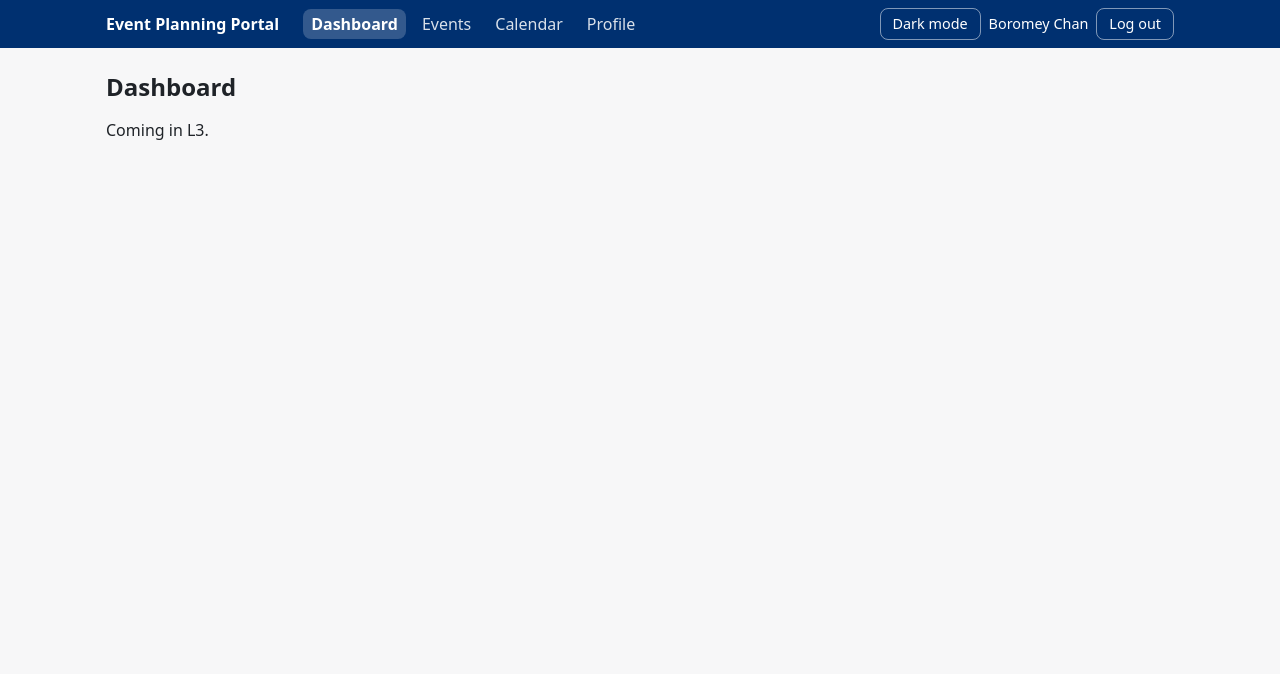
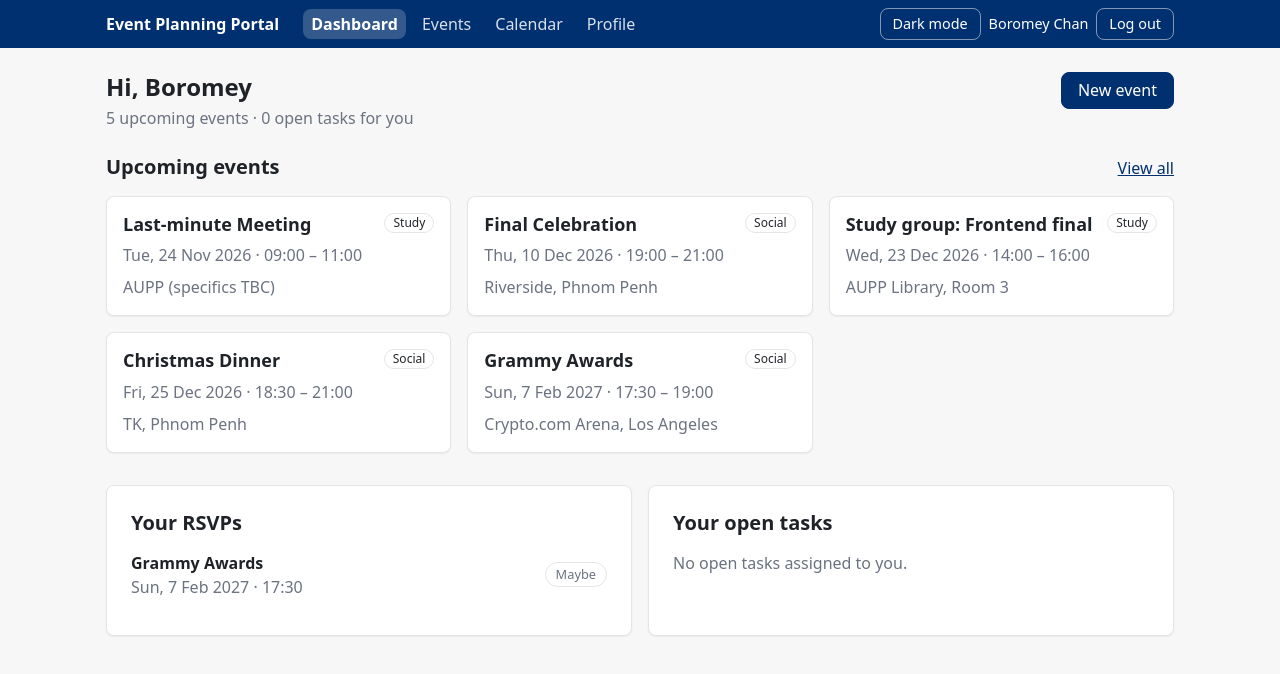
Before and after one commit to mengheapk/frontend-final-project, a React (Vite) app: page /login in a window 1280 px wide. Both pictures are taken after a click on the button "Boromey Chan". Shown: the top 674 px of the page. Built offline with nearby package versions, Linux system fonts and the light colour scheme.

Commit message:
add dashboard with upcoming events, RSVPs and open tasks

```diff
--- a/src/pages/DashboardPage.jsx
+++ b/src/pages/DashboardPage.jsx
@@ -1,11 +1,147 @@
+import { Link } from 'react-router-dom'
+import { differenceInCalendarDays, format, isBefore, parseISO, startOfToday } from 'date-fns'
+import EventCard from '../components/events/EventCard'
+import { useAuth } from '../context/AuthContext'
+import { useEvents } from '../context/EventsContext'
 import useDocumentTitle from '../hooks/useDocumentTitle'
+import styles from './DashboardPage.module.css'
+
+const STATUS_LABELS = { going: 'Going', maybe: 'Maybe', declined: "Can't go" }
+
+function byDateThenTime(a, b) {
+  if (a.date !== b.date) return a.date.localeCompare(b.date)
+  return a.startTime.localeCompare(b.startTime)
+}
+
+function formatDate(date) {
+  return format(parseISO(date), 'EEE, d MMM yyyy')
+}
 
 export default function DashboardPage() {
   useDocumentTitle('Dashboard')
+  const { currentUser } = useAuth()
+  const { events, updateTask } = useEvents()
+
+  const today = startOfToday()
+  const daysOverdue = (date) => differenceInCalendarDays(today, parseISO(date))
+  const isUpcoming = (event) => !isBefore(parseISO(event.date), today)
+
+  const upcoming = events.filter(isUpcoming).sort(byDateThenTime)
+  const nextEvents = upcoming.slice(0, 5)
+
+  const myRsvps = upcoming
+    .map((event) => ({ event, rsvp: event.rsvps.find((r) => r.userId === currentUser.id) }))
+    .filter((item) => item.rsvp)
+
+  const myTasks = events
+    .flatMap((event) =>
+      event.tasks
+        .filter((task) => task.assigneeId === currentUser.id && !task.done)
+        .map((task) => ({ task, event })),
+    )
+    .sort((a, b) => {
+      // Tasks with a due date first (soonest first), then tasks without one.
+      if (!a.task.dueDate) return 1
+      if (!b.task.dueDate) return -1
+      return a.task.dueDate.localeCompare(b.task.dueDate)
+    })
+
+  const firstName = currentUser.name.split(' ')[0]
+
   return (
     <section>
-      <h1>Dashboard</h1>
-      <p>Coming in L3.</p>
+      <div className={styles.header}>
+        <div>
+          <h1>Hi, {firstName}</h1>
+          <p className="text-muted">
+            {upcoming.length} upcoming {upcoming.length === 1 ? 'event' : 'events'} ·{' '}
+            {myTasks.length} open {myTasks.length === 1 ? 'task' : 'tasks'} for you
+          </p>
+        </div>
+        <Link to="/events/new" className="btn btn-primary">
+          New event
+        </Link>
+      </div>
+
+      <div className={styles.sectionHeader}>
+        <h2>Upcoming events</h2>
+        <Link to="/events">View all</Link>
+      </div>
+      {nextEvents.length === 0 ? (
+        <p className="text-muted">
+          No upcoming events. <Link to="/events/new">Create one</Link>.
+        </p>
+      ) : (
+        <div className={styles.eventGrid}>
+          {nextEvents.map((event) => (
+            <EventCard key={event.id} event={event} />
+          ))}
+        </div>
+      )}
+
+      <div className={styles.columns}>
+        <div className={`card ${styles.panel}`}>
+          <h2>Your RSVPs</h2>
+          {myRsvps.length === 0 ? (
+            <p className="text-muted">You haven&apos;t answered any upcoming invitations yet.</p>
+          ) : (
+            <ul className={styles.list}>
+              {myRsvps.map(({ event, rsvp }) => (
+                <li key={event.id} className={styles.item}>
+                  <div>
+                    <Link to={`/events/${event.id}`} className={styles.itemTitle}>
+                      {event.title}
+                    </Link>
+                    <p className="text-muted">
+                      {formatDate(event.date)} · {event.startTime}
+                    </p>
+                  </div>
+                  <span className={`${styles.badge} ${styles[rsvp.status]}`}>
+                    {STATUS_LABELS[rsvp.status]}
+                  </span>
+                </li>
+              ))}
+            </ul>
+          )}
+        </div>
+
+        <div className={`card ${styles.panel}`}>
+          <h2>Your open tasks</h2>
+          {myTasks.length === 0 ? (
+            <p className="text-muted">No open tasks assigned to you.</p>
+          ) : (
+            <ul className={styles.list}>
+              {myTasks.map(({ task, event }) => {
+                const overdue = task.dueDate && isBefore(parseISO(task.dueDate), today)
+                return (
+                  <li key={task.id} className={styles.item}>
+                    <div>
+                      <p className={styles.itemTitle}>{task.title}</p>
+                      <p className="text-muted">
+                        <Link to={`/events/${event.id}`}>{event.title}</Link>
+                      </p>
+                      {task.dueDate && (
+                        <p className={overdue ? styles.overdue : 'text-muted'}>
+                          {overdue
+                            ? `Overdue by ${daysOverdue(task.dueDate)} ${daysOverdue(task.dueDate) === 1 ? 'day' : 'days'}`
+                            : `Due ${formatDate(task.dueDate)}`}
+                        </p>
+                      )}
+                    </div>
+                    <button
+                      type="button"
+                      className="btn btn-sm"
+                      onClick={() => updateTask(event.id, task.id, { done: true })}
+                    >
+                      Mark done
+                    </button>
+                  </li>
+                )
+              })}
+            </ul>
+          )}
+        </div>
+      </div>
     </section>
   )
 }
--- /dev/null
+++ b/src/pages/DashboardPage.module.css
@@ -0,0 +1,133 @@
+.header {
+  display: flex;
+  flex-wrap: wrap;
+  align-items: flex-start;
+  justify-content: space-between;
+  gap: var(--space-2);
+  margin-bottom: var(--space-3);
+}
+
+.header h1 {
+  margin-bottom: 4px;
+}
+
+.header p {
+  margin: 0;
+}
+
+.sectionHeader {
+  display: flex;
+  align-items: baseline;
+  justify-content: space-between;
+  gap: var(--space-2);
+  margin-bottom: var(--space-2);
+}
+
+.sectionHeader h2,
+.panel h2 {
+  margin: 0;
+  font-size: 1.25rem;
+}
+
+.eventGrid {
+  display: grid;
+  grid-template-columns: repeat(auto-fill, minmax(260px, 1fr));
+  gap: var(--space-2);
+}
+
+.columns {
+  display: grid;
+  grid-template-columns: 1fr 1fr;
+  gap: var(--space-2);
+  margin-top: var(--space-4);
+}
+
+.panel {
+  padding: var(--space-3);
+}
+
+.panel h2 {
+  margin-bottom: var(--space-2);
+}
+
+.panel > p {
+  margin: 0;
+}
+
+.list {
+  list-style: none;
+  margin: 0;
+  padding: 0;
+}
+
+.item {
+  display: flex;
+  align-items: center;
+  justify-content: space-between;
+  gap: var(--space-2);
+  padding: 12px 0;
+  border-top: 1px solid var(--color-border);
+}
+
+.item:first-child {
+  border-top: none;
+  padding-top: 0;
+}
+
+.item p {
+  margin: 0;
+}
+
+.item button {
+  flex-shrink: 0;
+  white-space: nowrap;
+}
+
+.itemTitle {
+  font-weight: 600;
+  color: var(--color-text);
+  text-decoration: none;
+}
+
+a.itemTitle:hover {
+  text-decoration: underline;
+}
+
+.badge {
+  flex-shrink: 0;
+  padding: 2px 10px;
+  border-radius: 999px;
+  font-size: 0.8rem;
+  font-weight: 500;
+  border: 1px solid var(--color-border);
+}
+
+.going {
+  border-color: var(--color-success);
+  color: var(--color-success);
+}
+
+.maybe {
+  color: var(--color-muted);
+}
+
+.declined {
+  color: var(--color-danger-text);
+  border-color: var(--color-danger-text);
+}
+
+[data-theme='dark'] .going {
+  border-color: #47cd89;
+  color: #47cd89;
+}
+
+.overdue {
+  color: var(--color-danger-text);
+  font-weight: 500;
+}
+
+@media (max-width: 760px) {
+  .columns {
+    grid-template-columns: 1fr;
+  }
+}
--- a/src/utils/seed.js
+++ b/src/utils/seed.js
@@ -16,7 +16,7 @@ export function createSeedEvents() {
       description: 'Review React hooks and context before the final project deadline.',
       location: 'AUPP Library, Room 3',
       category: 'Study',
-      date: '2026-11-23',
+      date: '2026-12-23',
       startTime: '14:00',
       endTime: '16:00',
       rsvps: [
@@ -38,6 +38,9 @@ export function createSeedEvents() {
       date: '2027-02-07',
       startTime: '17:30',
       endTime: '19:00',
+      rsvps: [
+        { userId: 'demo-boromey', name: 'Boromey Chan', status: 'maybe', respondedAt: now },
+      ],
     },
     {
       ...base,
@@ -50,6 +53,9 @@ export function createSeedEvents() {
       date: '2026-12-25',
       startTime: '18:30',
       endTime: '21:00',
+      rsvps: [
+        { userId: 'demo-sievyiek', name: 'Sievyiek Chhea', status: 'going', respondedAt: now },
+      ],
     },
     {
       ...base,
```
